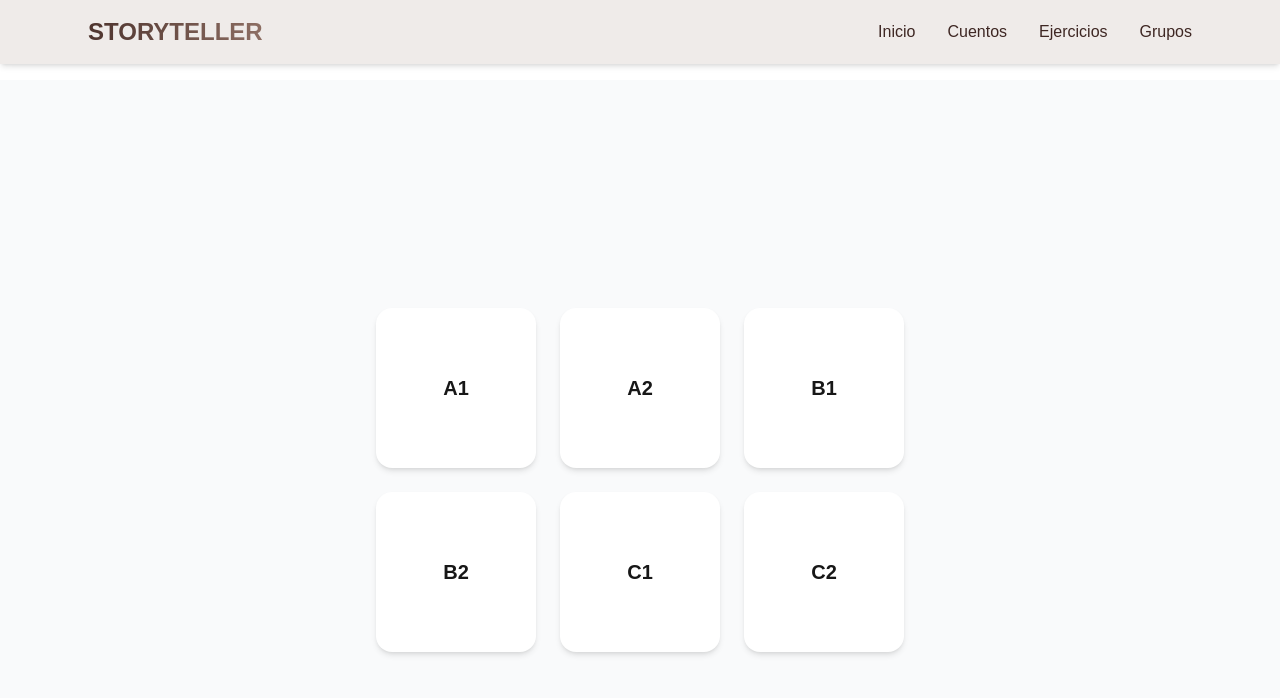
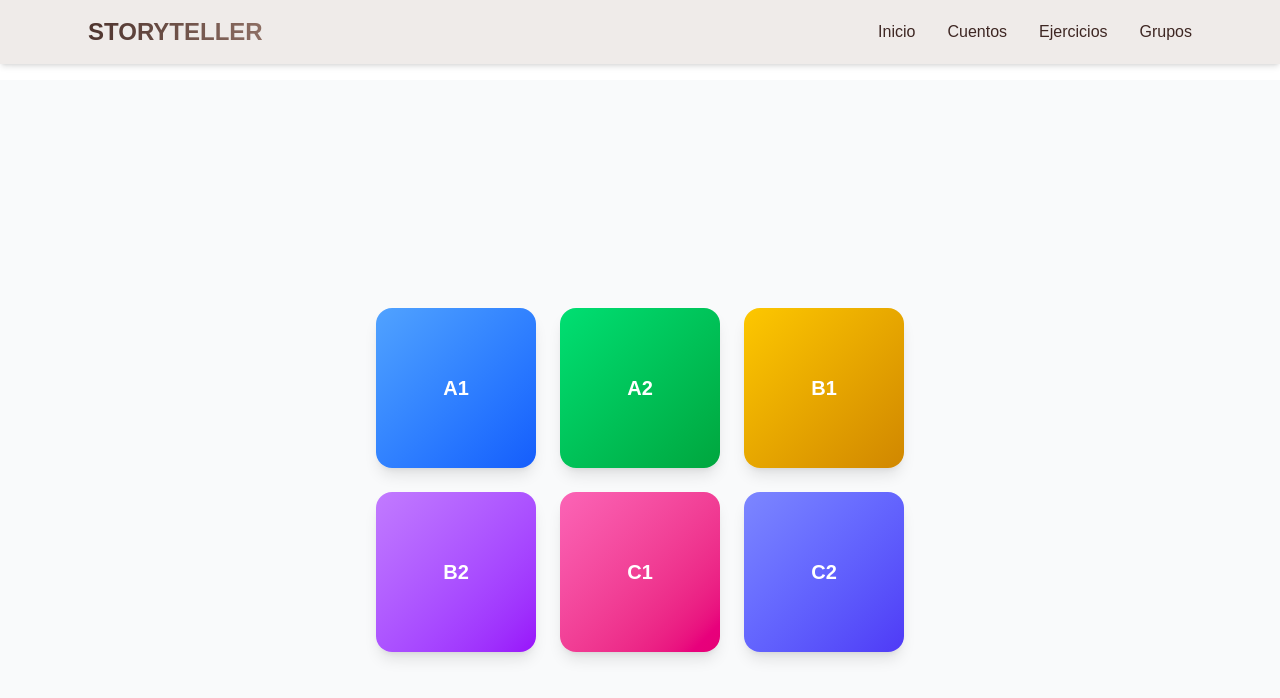
Before and after one commit to Marcos12UdeG/ProyectoModular, a Next.js app in the folder frontend/proyecto-modular/: page /lecciones_teoria in a window 1280 px wide. Shown: the top 698 px of the page. Built offline with nearby package versions, Linux system fonts and the light colour scheme.

Commit message:
Modifiqué el temario

```diff
--- a/frontend/proyecto-modular/src/app/lecciones_teoria/page.tsx
+++ b/frontend/proyecto-modular/src/app/lecciones_teoria/page.tsx
@@ -2,7 +2,14 @@
 
 import Link from "next/link";
 
-const levels = ["A1", "A2", "B1", "B2", "C1", "C2"];
+const levels = [
+  { name: "A1", color: "from-blue-400 to-blue-600" },
+  { name: "A2", color: "from-green-400 to-green-600" },
+  { name: "B1", color: "from-yellow-400 to-yellow-600" },
+  { name: "B2", color: "from-purple-400 to-purple-600" },
+  { name: "C1", color: "from-pink-400 to-pink-600" },
+  { name: "C2", color: "from-indigo-400 to-indigo-600" },
+];
 
 export default function LessonsPage() {
   return (
@@ -10,11 +17,11 @@ export default function LessonsPage() {
       <div className="grid grid-cols-2 md:grid-cols-3 gap-6">
         {levels.map((level) => (
           <Link
-            key={level}
-            href={`/lessons/${level}`}
-            className="flex items-center justify-center h-40 w-40 rounded-2xl shadow-md bg-white text-xl font-bold hover:bg-blue-100 transition"
+            key={level.name}
+            href={`/lessons/${level.name}`}
+            className={`flex items-center justify-center h-40 w-40 rounded-2xl shadow-lg text-xl font-bold text-white bg-gradient-to-br ${level.color} transform hover:scale-105 transition-transform`}
           >
-            {level}
+            {level.name}
           </Link>
         ))}
       </div>
```
